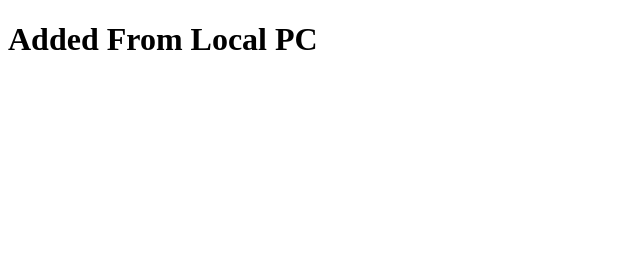
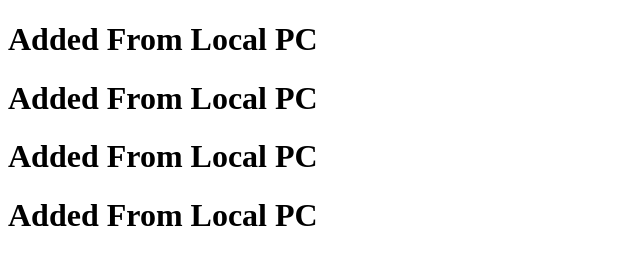
Before and after one commit to Veervalan/learngit, a plain HTML site: page index.html in a window 1280 px wide. Shown: the whole page, without its empty margins (0-640 px from the left). Drawn offline with Linux system fonts and the light colour scheme.

Commit message:
Update index.html

```diff
--- a/index.html
+++ b/index.html
@@ -9,6 +9,11 @@
 
     <h1>Added From Local PC</h1>
 
+    <h1>Added From Local PC</h1>
+
+    <h1>Added From Local PC</h1>
+
+    <h1>Added From Local PC</h1>
 
 </body>
 </html>
```
